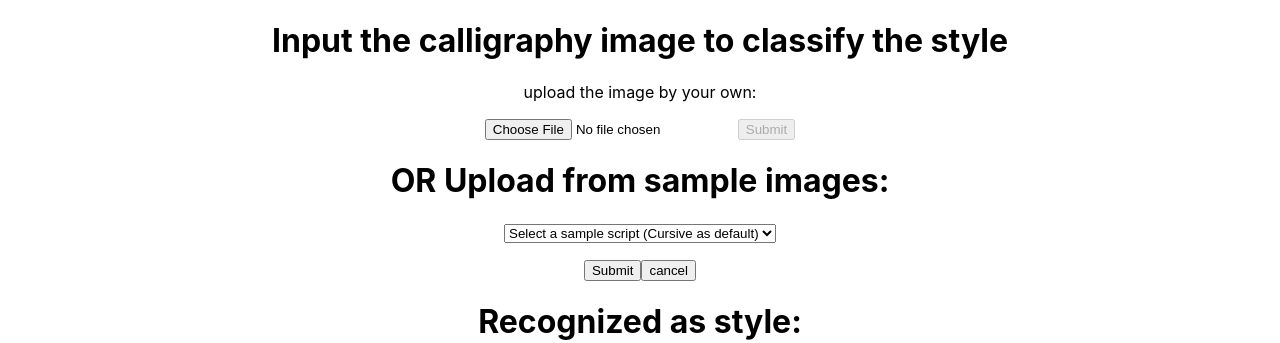
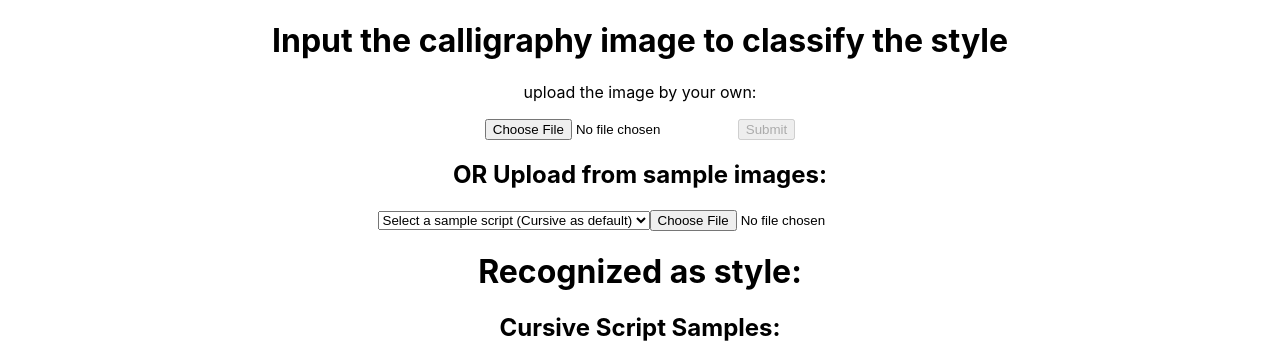
Before and after one commit to Junyyang/eecs605api, a React (Create React App) app: page / in a window 1280 px wide. Shown: the top 343 px of the page. Built offline with nearby package versions, Linux system fonts and the light colour scheme.

Commit message:
add selecting sample images 003

```diff
--- a/src/App.js
+++ b/src/App.js
@@ -126,7 +126,7 @@
         </div>
 
         <div className="Input">
-          <h1>OR Upload from sample images:</h1>
+          <h2>OR Upload from sample images:</h2>
           <form onSubmit={handleSubmit}>
             <select name="Sample scripts" id="samples">
               <option value="./test_image/Cao/0.jpg">Select a sample script (Cursive as default)</option>
@@ -154,10 +154,7 @@
               <option value="./test_image/Zhuan/7.jpg">Seal scrip 4</option>
               <option value="./test_image/Zhuan/3.jpg">Seal scrip 5</option>
             </select>
-            <p>
-              <input type="submit" value="Submit" />
-              <input type="reset" value="cancel" />
-            </p>
+            <input type="file" accept=".png, .jpg, .jpeg" onChange={handleChange} />
           </form>
         </div>
 
```
